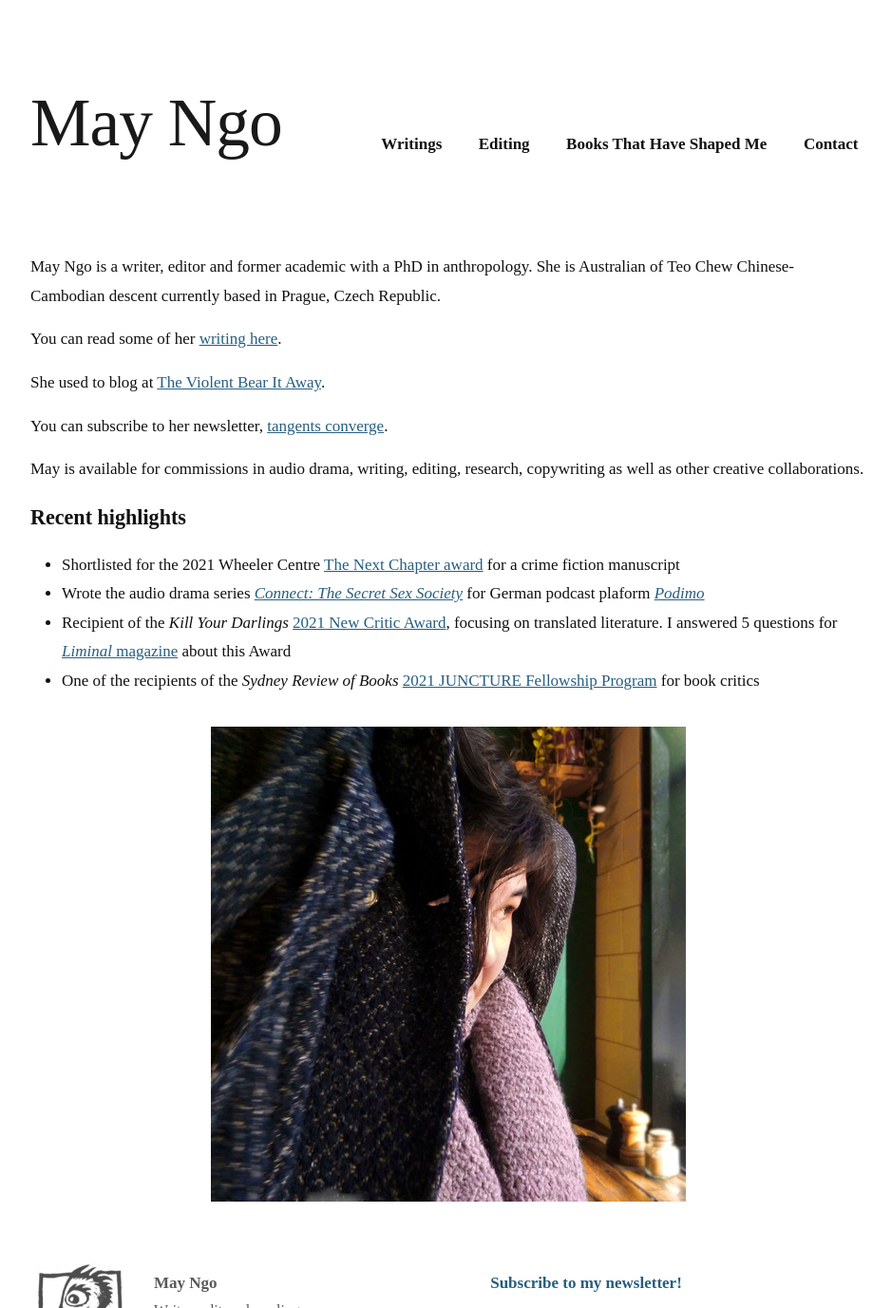
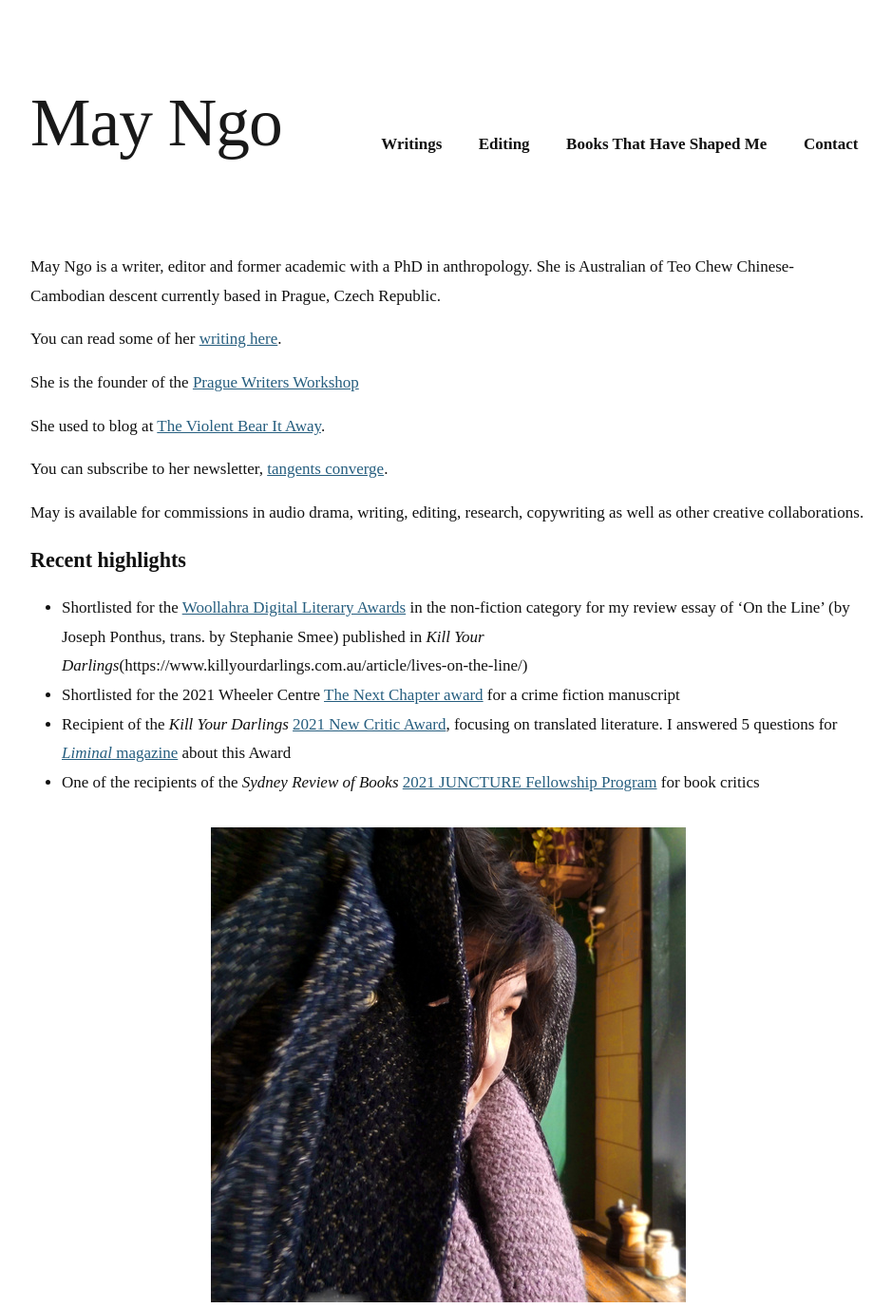
Before and after one commit to mayngo-net/mayngo-net.github.io, a Jekyll site: the page built from index.markdown, in a window 1280 px wide, cut to the strip 0-1377 px from the top of the page. Shown: the whole strip at 95% size, without its empty margins (168-1107 px from the left). Built offline with Jekyll 4.4.1, drawn with Linux system fonts in a browser that asks for light colours; some web fonts are replaced.

Commit message:
Update index.markdown

```diff
--- a/index.markdown
+++ b/index.markdown
@@ -6,6 +6,8 @@ order: 100
 May Ngo is a writer, editor and former academic with a PhD in anthropology. She is Australian of Teo Chew Chinese-Cambodian descent currently based in Prague, Czech Republic.
 
 You can read some of her [writing here](writings).
+
+She is the founder of the [Prague Writers Workshop](https://praguewritersworkshop.cz/)
 
 She used to blog at [The Violent Bear It Away](https://theviolentbearitaway1.wordpress.com/).
 
@@ -17,10 +19,9 @@ May is available for commissions in audio drama, writing, editing, research, cop
 
 ## Recent highlights
 
+- Shortlisted for the [Woollahra Digital Literary Awards](https://www.woollahra.nsw.gov.au/library/whats_on/digital_literary_award) in the non-fiction category for my review essay of ‘On the Line’ (by Joseph Ponthus, trans. by Stephanie Smee) published in _Kill Your Darlings_(https://www.killyourdarlings.com.au/article/lives-on-the-line/)
 - Shortlisted for the 2021 Wheeler Centre [The Next Chapter award](https://www.wheelercentre.com/next-chapter/meet-the-2021-writers/)
  for a crime fiction manuscript
-- Wrote the audio drama series [_Connect: The Secret Sex Society_](https://podimo.com/de/shows/974c9b3f-b10e-469c-8689-0a8ab487e128)
- for German podcast plaform [_Podimo_](https://podimo.com/en)
 - Recipient of the _Kill Your Darlings_ [2021 New Critic Award](https://www.killyourdarlings.com.au/2020/12/announcing-kyds-2021-new-critic-may-ngo/), focusing on translated literature. I answered 5 questions for [_Liminal_ magazine](https://www.liminalmag.com/5-questions/may-ngo) about this Award
 - One of the recipients of the _Sydney Review of Books_ [2021 JUNCTURE Fellowship Program](https://sydneyreviewofbooks.com/juncture2021/) for book critics
 
```
